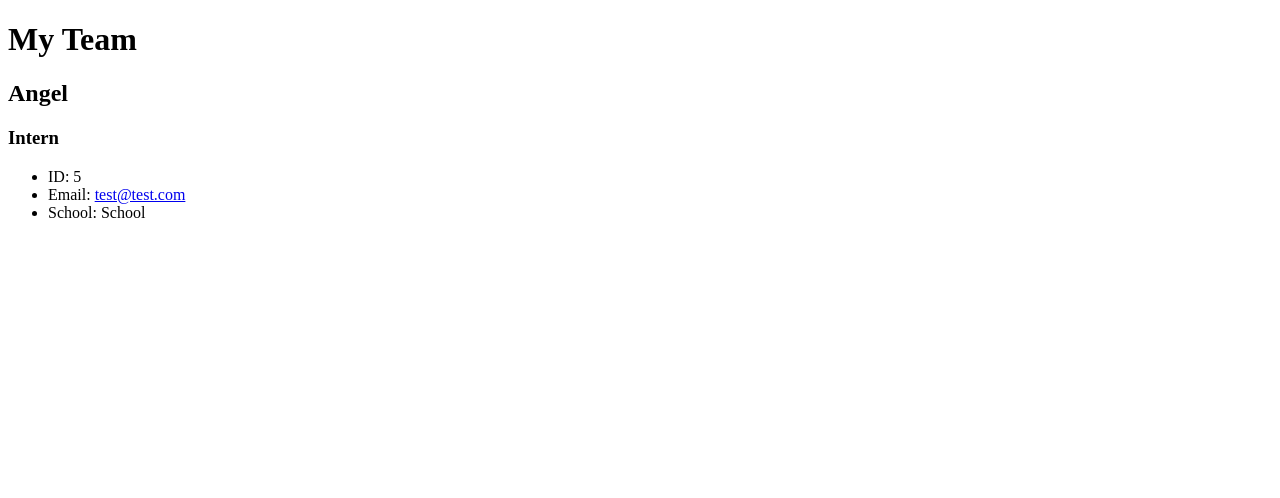
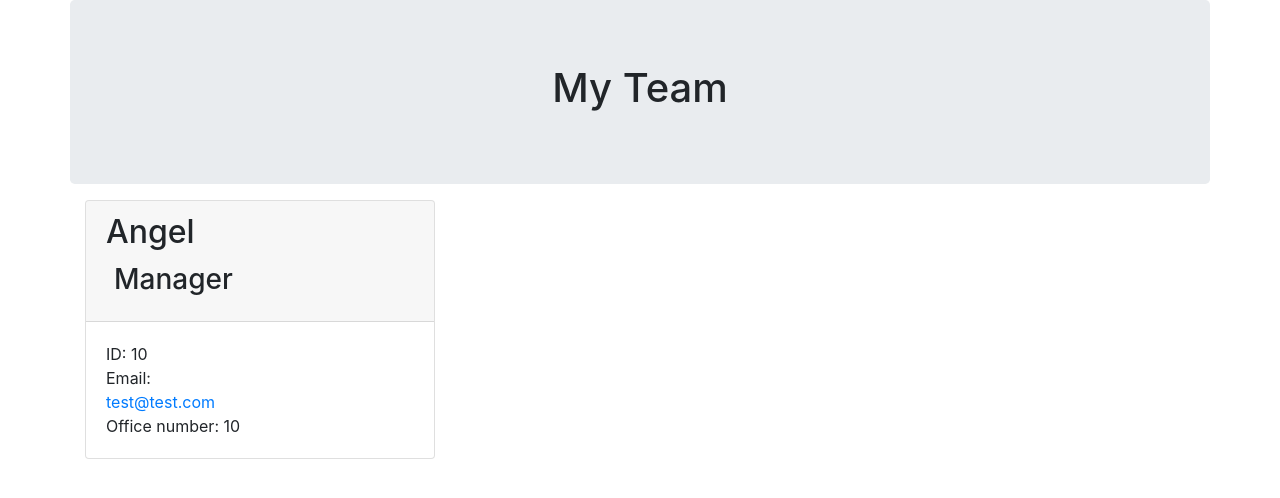
Before and after one commit to robogf/Profile-Generator, a website: page index.html in a window 1280 px wide. Drawn offline with nearby package versions, Linux system fonts and the light colour scheme.

```diff
--- a/index.html
+++ b/index.html
@@ -1,10 +1,16 @@
 <!DOCTYPE html>
     <html lang="en">
     <head>
-    <meta charset="UTF-8" />
-    <meta http-equiv="X-UA-Compatible" content="IE=edge" />
-    <meta name="viewport" content="width=device-width, initial-scale=1.0" />
+        <meta charset="UTF-8">
+        <meta http-equiv="X-UA-Compatible" content="IE=edge">
+        <meta name="viewport" content="width=device-width, initial-scale=1.0">
         <title>Document</title>
+        <link
+        rel="stylesheet"
+        href="https://stackpath.bootstrapcdn.com/bootstrap/4.3.1/css/bootstrap.min.css"
+        integrity="sha384-ggOyR0iXCbMQv3Xipma34MD+dH/1fQ784/j6cY/iJTQUOhcWr7x9JvoRxT2MZw1T"
+        crossorigin="anonymous"
+      />
     </head>
     <body>
         <div class="container">
@@ -14,25 +20,29 @@
                 </div>
             </div>
             <div class="row">
+
             <div class="col-4">
                 <div class="card employee-card">
                     <div class="card-header">
-              <h2 class="card-title">Angel</h2>
-              <h3 class="card-title">
-                <i class="fas fa-user-graduate mr-2"></i>Intern
-              </h3>
+                        <h2 class="card-title
+                        ">Angel</h2>
+                        <h3 class="card-title
+                        "><i class="fas fa-mug-hot mr-2"></i>Manager</h3>
                     </div>
                     <div class="card-body">
-              <ul class="list-group">
-                <li class="list-group -item">ID: 5</li>
-                <li class="list-group -item">
-                  Email: <a href="mailto:test@test.com">test@test.com</a>
-                </li>
-                <li class="list-group -item">School: School</li>
+                        <ul class="list-group
+                        ">
+                            <li class="list-group
+                            -item">ID: 10</li>
+                            <li class="list-group
+                            -item">Email: <a href="mailto:test@test.com">test@test.com</a></li>
+                            <li class="list-group
+                            -item">Office number: 10</li>
                         </ul>
                     </div>
                 </div>
             </div>
+
             </div>
         </div>
     </body>
```
Also changed, not shown: package.json (+6 -1 lines), 1 other file. Lines whose indentation alone changed are shown as unchanged.
